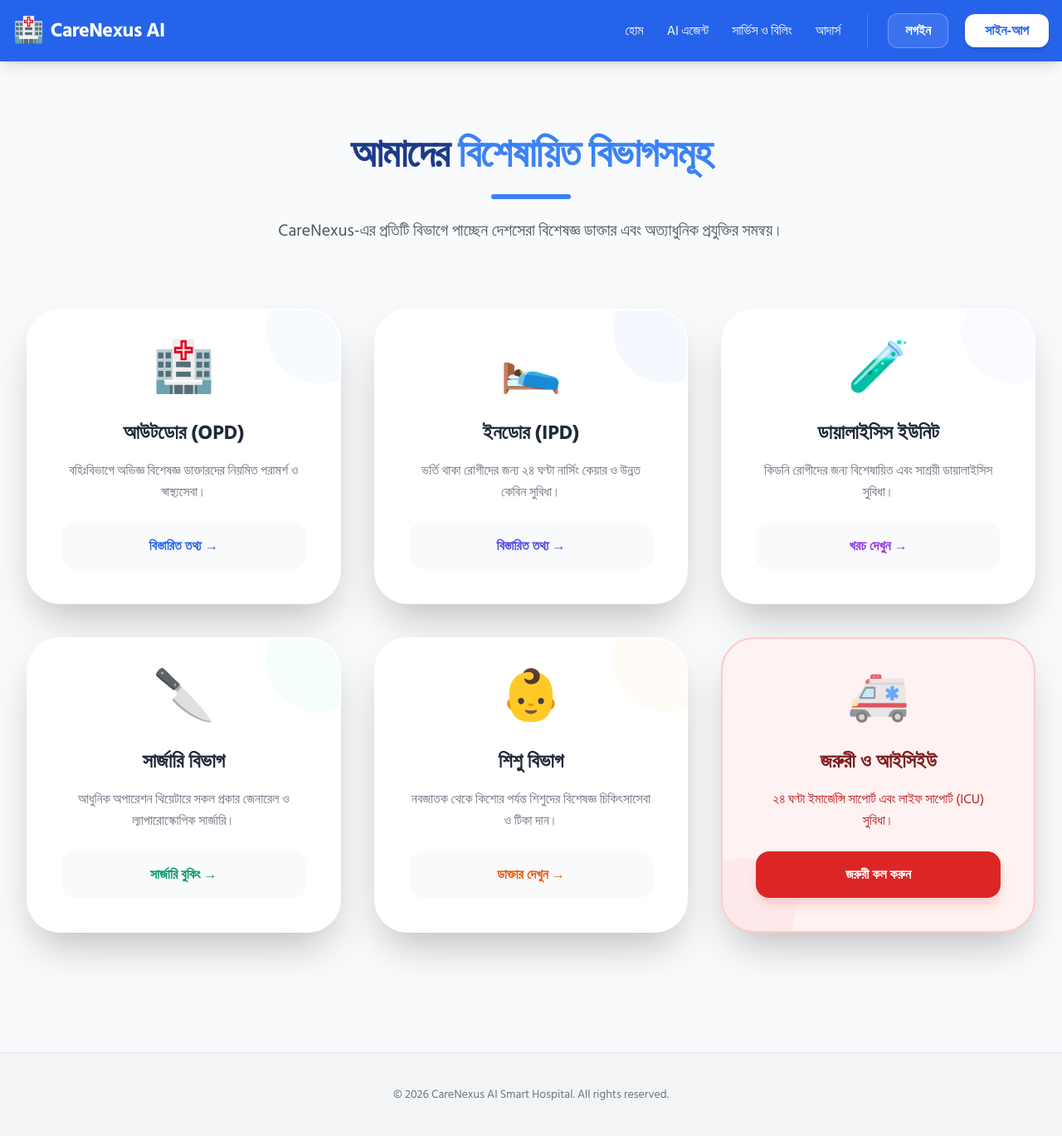
After one commit to bashirnubtk/Ai_Clinical_Assistant, a Django app: page /others/ in a window 1280 px wide. The commit adds this page. Shown: the whole page at 83% size. Run offline with Django 5.2, Linux system fonts and the light colour scheme; some libraries are stand-ins or nearby versions.

Commit message:
feat: add Others page, Medicine Shop card, and restricted guest access for AI agent

```diff
--- a/CareNexus/urls.py
+++ b/CareNexus/urls.py
@@ -5,35 +5,28 @@ from django.conf.urls.static import static
 from core import views
 
 urlpatterns = [
-    # মূল পেজ ও অথেন্টিকেশন
     path('', views.home_view, name='home'),
     path('admin/', admin.site.urls),
     path('register/', views.register_view, name='register'),
     path('login/', views.login_view, name='login'),
     path('logout/', views.logout_view, name='logout'),
 
-    # AI এজেন্ট (টেক্সট চ্যাট)
     path('ai-agent/', views.ai_agent_page, name='ai_agent'),
     path('ask-ai/', views.ask_ai, name='ask_ai'),
-
-    # AI Robot (প্রেসক্রিপশন ছবি এনালিসিস)
     path('analyze-prescription/', views.analyze_prescription_view, name='analyze_prescription'),
 
-    # অন্যান্য সার্ভিস
     path('services/', views.service_list_view, name='service_list'),
     path('doctors/', views.doctor_list_view, name='doctor_list'),
     path('blood-bank/', views.blood_bank_view, name='blood_bank'),
+    path('others/', views.others_view, name='others'),
 
-    # রোগী কেন্দ্রিক
     path('book-appointment/<int:doctor_id>/', views.book_appointment, name='book_appointment'),
     path('my-prescriptions/', views.view_my_prescriptions, name='view_my_prescriptions'),
     path('prescription-ai/<int:pk>/', views.prescription_detail_ai, name='prescription_detail_ai'),
 
-    # অ্যাডমিন কেন্দ্রিক
     path('admin-patient-list/', views.admin_patient_list, name='admin_patient_list'),
     path('create-prescription/<int:appt_id>/', views.create_prescription_view, name='create_prescription'),
 ]
 
-# ইমেজ বা মিডিয়া ফাইল সাপোর্ট করার জন্য (ডেভেলপমেন্ট মোডে) এবং ব্র্যাকেট ক্লোজ করা হলো
 if settings.DEBUG:
     urlpatterns += static(settings.MEDIA_URL, document_root=settings.MEDIA_ROOT)
--- a/core/templates/core/base.html
+++ b/core/templates/core/base.html
@@ -8,7 +8,6 @@
     <link href="https://fonts.googleapis.com/css2?family=Hind+Siliguri:wght@400;600;700&display=swap" rel="stylesheet">
     <style>
         body { font-family: 'Hind Siliguri', sans-serif; }
-        /* সব লিংকের নিচের আন্ডারলাইন বা দাগ ডিফল্টভাবে বন্ধ */
         a { text-decoration: none !important; }
     </style>
 </head>
@@ -25,6 +24,7 @@
                     <a href="{% url 'home' %}" class="text-white hover:text-blue-200 transition font-medium">হোম</a>
                     <a href="{% url 'ai_agent' %}" class="text-white hover:text-blue-200 transition font-medium">AI এজেন্ট</a>
                     <a href="{% url 'service_list' %}" class="text-white hover:text-blue-200 transition font-medium">সার্ভিস ও বিলিং</a>
+                    <a href="{% url 'others' %}" class="text-white hover:text-blue-200 transition font-medium">আদার্স</a>
                 </div>
 
                 <div class="flex items-center gap-5 border-l border-white/20 pl-6">
--- /dev/null
+++ b/core/templates/core/others.html
@@ -0,0 +1,92 @@
+{% extends 'core/base.html' %}
+{% load static %}
+
+{% block content %}
+<div class="max-w-7xl mx-auto px-4 py-16">
+    <div class="text-center mb-20">
+        <h2 class="text-5xl font-black text-blue-900 mb-6 tracking-tight">
+            আমাদের <span class="text-blue-500">বিশেষায়িত বিভাগসমূহ</span>
+        </h2>
+        <div class="w-24 h-1.5 bg-blue-500 mx-auto rounded-full mb-6"></div>
+        <p class="text-xl text-gray-600 max-w-2xl mx-auto font-medium">
+            CareNexus-এর প্রতিটি বিভাগে পাচ্ছেন দেশসেরা বিশেষজ্ঞ ডাক্তার এবং অত্যাধুনিক প্রযুক্তির সমন্বয়।
+        </p>
+    </div>
+
+    <div class="grid grid-cols-1 md:grid-cols-2 lg:grid-cols-3 gap-10">
+
+        <div class="group relative bg-white p-10 rounded-[2.5rem] shadow-2xl border-2 border-transparent hover:border-blue-400 transition-all duration-500 text-center flex flex-col justify-between overflow-hidden">
+            <div class="absolute -top-10 -right-10 w-32 h-32 bg-blue-50 rounded-full group-hover:scale-150 transition-transform duration-700 opacity-50"></div>
+            <div class="relative">
+                <div class="text-6xl mb-8 transform group-hover:scale-110 group-hover:rotate-6 transition-transform duration-500">🏥</div>
+                <h3 class="text-2xl font-black text-gray-800 mb-4">আউটডোর (OPD)</h3>
+                <p class="text-gray-500 leading-relaxed mb-6">বহিঃবিভাগে অভিজ্ঞ বিশেষজ্ঞ ডাক্তারদের নিয়মিত পরামর্শ ও স্বাস্থ্যসেবা।</p>
+            </div>
+            <a href="#" class="relative z-10 w-full py-4 bg-gray-50 text-blue-600 font-bold rounded-2xl group-hover:bg-blue-600 group-hover:text-white transition-all duration-300">বিস্তারিত তথ্য →</a>
+        </div>
+
+        <div class="group relative bg-white p-10 rounded-[2.5rem] shadow-2xl border-2 border-transparent hover:border-indigo-400 transition-all duration-500 text-center flex flex-col justify-between overflow-hidden">
+            <div class="absolute -top-10 -right-10 w-32 h-32 bg-indigo-50 rounded-full group-hover:scale-150 transition-transform duration-700 opacity-50"></div>
+            <div class="relative">
+                <div class="text-6xl mb-8 transform group-hover:scale-110 group-hover:-rotate-6 transition-transform duration-500">🛌</div>
+                <h3 class="text-2xl font-black text-gray-800 mb-4">ইনডোর (IPD)</h3>
+                <p class="text-gray-500 leading-relaxed mb-6">ভর্তি থাকা রোগীদের জন্য ২৪ ঘণ্টা নার্সিং কেয়ার ও উন্নত কেবিন সুবিধা।</p>
+            </div>
+            <a href="#" class="relative z-10 w-full py-4 bg-gray-50 text-indigo-600 font-bold rounded-2xl group-hover:bg-indigo-600 group-hover:text-white transition-all duration-300">বিস্তারিত তথ্য →</a>
+        </div>
+
+        <div class="group relative bg-white p-10 rounded-[2.5rem] shadow-2xl border-2 border-transparent hover:border-purple-400 transition-all duration-500 text-center flex flex-col justify-between overflow-hidden">
+            <div class="absolute -top-10 -right-10 w-32 h-32 bg-purple-50 rounded-full group-hover:scale-150 transition-transform duration-700 opacity-50"></div>
+            <div class="relative">
+                <div class="text-6xl mb-8 transform group-hover:scale-110 group-hover:rotate-6 transition-transform duration-500">🧪</div>
+                <h3 class="text-2xl font-black text-gray-800 mb-4">ডায়ালাইসিস ইউনিট</h3>
+                <p class="text-gray-500 leading-relaxed mb-6">কিডনি রোগীদের জন্য বিশেষায়িত এবং সাশ্রয়ী ডায়ালাইসিস সুবিধা।</p>
+            </div>
+            <a href="#" class="relative z-10 w-full py-4 bg-gray-50 text-purple-600 font-bold rounded-2xl group-hover:bg-purple-600 group-hover:text-white transition-all duration-300">খরচ দেখুন →</a>
+        </div>
+
+        <div class="group relative bg-white p-10 rounded-[2.5rem] shadow-2xl border-2 border-transparent hover:border-emerald-400 transition-all duration-500 text-center flex flex-col justify-between overflow-hidden">
+            <div class="absolute -top-10 -right-10 w-32 h-32 bg-emerald-50 rounded-full group-hover:scale-150 transition-transform duration-700 opacity-50"></div>
+            <div class="relative">
+                <div class="text-6xl mb-8 transform group-hover:scale-110 group-hover:-rotate-6 transition-transform duration-500">🔪</div>
+                <h3 class="text-2xl font-black text-gray-800 mb-4">সার্জারি বিভাগ</h3>
+                <p class="text-gray-500 leading-relaxed mb-6">আধুনিক অপারেশন থিয়েটারে সকল প্রকার জেনারেল ও ল্যাপারোস্কোপিক সার্জারি।</p>
+            </div>
+            <a href="#" class="relative z-10 w-full py-4 bg-gray-50 text-emerald-600 font-bold rounded-2xl group-hover:bg-emerald-600 group-hover:text-white transition-all duration-300">সার্জারি বুকিং →</a>
+        </div>
+
+        <div class="group relative bg-white p-10 rounded-[2.5rem] shadow-2xl border-2 border-transparent hover:border-orange-400 transition-all duration-500 text-center flex flex-col justify-between overflow-hidden">
+            <div class="absolute -top-10 -right-10 w-32 h-32 bg-orange-50 rounded-full group-hover:scale-150 transition-transform duration-700 opacity-50"></div>
+            <div class="relative">
+                <div class="text-6xl mb-8 transform group-hover:scale-110 group-hover:rotate-6 transition-transform duration-500">👶</div>
+                <h3 class="text-2xl font-black text-gray-800 mb-4">শিশু বিভাগ</h3>
+                <p class="text-gray-500 leading-relaxed mb-6">নবজাতক থেকে কিশোর পর্যন্ত শিশুদের বিশেষজ্ঞ চিকিৎসাসেবা ও টিকা দান।</p>
+            </div>
+            <a href="#" class="relative z-10 w-full py-4 bg-gray-50 text-orange-600 font-bold rounded-2xl group-hover:bg-orange-600 group-hover:text-white transition-all duration-300">ডাক্তার দেখুন →</a>
+        </div>
+
+        <div class="group relative bg-red-50 p-10 rounded-[2.5rem] shadow-2xl border-2 border-red-200 hover:border-red-500 transition-all duration-500 text-center flex flex-col justify-between overflow-hidden">
+            <div class="absolute -bottom-10 -left-10 w-32 h-32 bg-red-100 rounded-full group-hover:scale-150 transition-transform duration-700 opacity-50"></div>
+            <div class="relative">
+                <div class="text-6xl mb-8 animate-pulse">🚑</div>
+                <h3 class="text-2xl font-black text-red-900 mb-4">জরুরী ও আইসিইউ</h3>
+                <p class="text-red-700 leading-relaxed mb-6 font-medium">২৪ ঘণ্টা ইমার্জেন্সি সাপোর্ট এবং লাইফ সাপোর্ট (ICU) সুবিধা।</p>
+            </div>
+            <a href="tel:+88012345678" class="relative z-10 w-full py-4 bg-red-600 text-white font-bold rounded-2xl hover:bg-red-700 transition-all duration-300 shadow-lg shadow-red-200">জরুরী কল করুন</a>
+        </div>
+
+    </div>
+</div>
+
+<style>
+    /* স্মুথ অ্যানিমেশনের জন্য */
+    @keyframes float {
+        0% { transform: translateY(0px); }
+        50% { transform: translateY(-10px); }
+        100% { transform: translateY(0px); }
+    }
+    .group:hover .text-6xl {
+        animation: float 2s ease-in-out infinite;
+    }
+</style>
+{% endblock %}
--- a/core/views.py
+++ b/core/views.py
@@ -102,15 +102,21 @@ def prescription_detail_ai(request, pk):
     return render(request, 'core/prescription_detail_ai.html', {'prescription': prescription})
 
 # --- AI AGENT ---
-@login_required
 def ask_ai(request):
     if request.method == "POST":
         user_message = request.POST.get('message', '')
+
+        # যদি ইউজার লগইন করা না থাকে
+        if not request.user.is_authenticated:
+            reply = "কেয়ারনেক্সাস হাসপাতালে আমাদের অসংখ্য বিশেষজ্ঞ ডাক্তার উপস্থিত আছেন। আপনার শারীরিক সমস্যার সমাধান এবং উন্নত এআই সাহায্যের জন্য দয়া করে লগইন অথবা রেজিস্ট্রেশন করুন।"
+            return JsonResponse({'reply': reply})
+
+        # লগইন করা থাকলে আগের লজিক কাজ করবে
         reply = process_ai_command(request.user, user_message, OPENROUTER_API_KEY, MODEL_NAME, SYSTEM_PROMPT)
         return JsonResponse({'reply': reply})
     return JsonResponse({'error': 'Invalid request'}, status=400)
 
-@login_required
+# @login_required সরিয়ে দেওয়া হলো যাতে সবাই পেজটি দেখতে পারে
 def ai_agent_page(request):
     return render(request, 'core/ai_agent.html')
 
@@ -145,9 +151,7 @@ def analyze_prescription_view(request):
 # --- ADMIN INTERFACE ---
 @user_passes_test(lambda u: u.is_superuser)
 def admin_patient_list(request):
-    # নিবন্ধিত সকল রোগী
     all_patients = PatientProfile.objects.all().order_by('-id')
-    # সকল অ্যাপয়েন্টমেন্ট
     appointments = Appointment.objects.all().order_by('-created_at')
 
     return render(request, 'core/admin_patient_list.html', {
@@ -169,3 +173,9 @@ def create_prescription_view(request, appt_id):
         appointment.save()
         return redirect('admin_patient_list')
     return render(request, 'core/create_prescription.html', {'appointment': appointment})
+
+# --- OTHERS / DEPARTMENTS VIEW ---
+# @login_required সরিয়ে দেওয়া হলো যাতে সবাই বিভাগগুলো দেখতে পারে
+def others_view(request):
+    """হসপিটালের অন্যান্য সকল ডিপার্টমেন্ট দেখার জন্য"""
+    return render(request, 'core/others.html')
```
Also changed, not shown: CareNexus/settings.py (+12 -2 lines), core/templates/core/home.html (+17 -1 lines), 1 other file.
